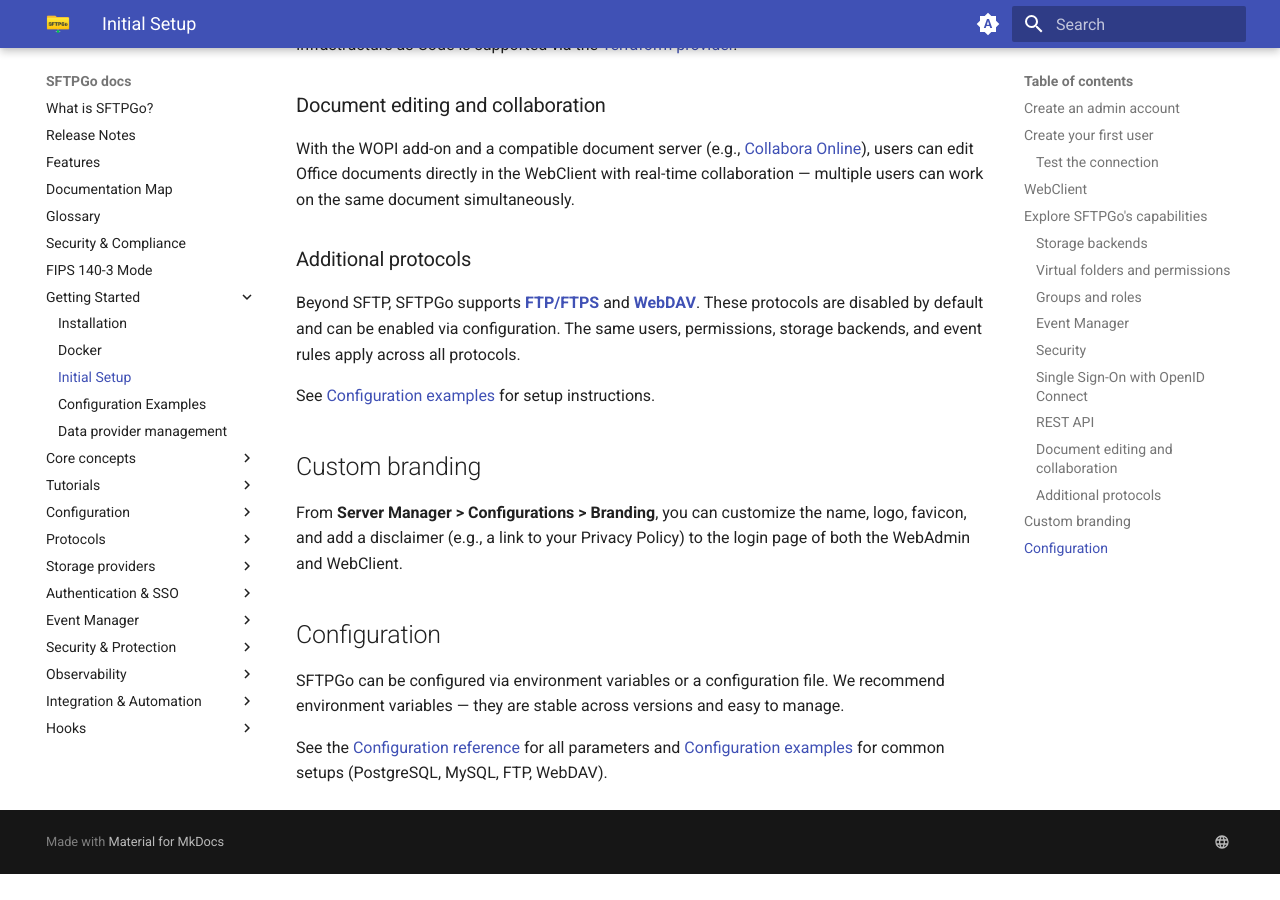
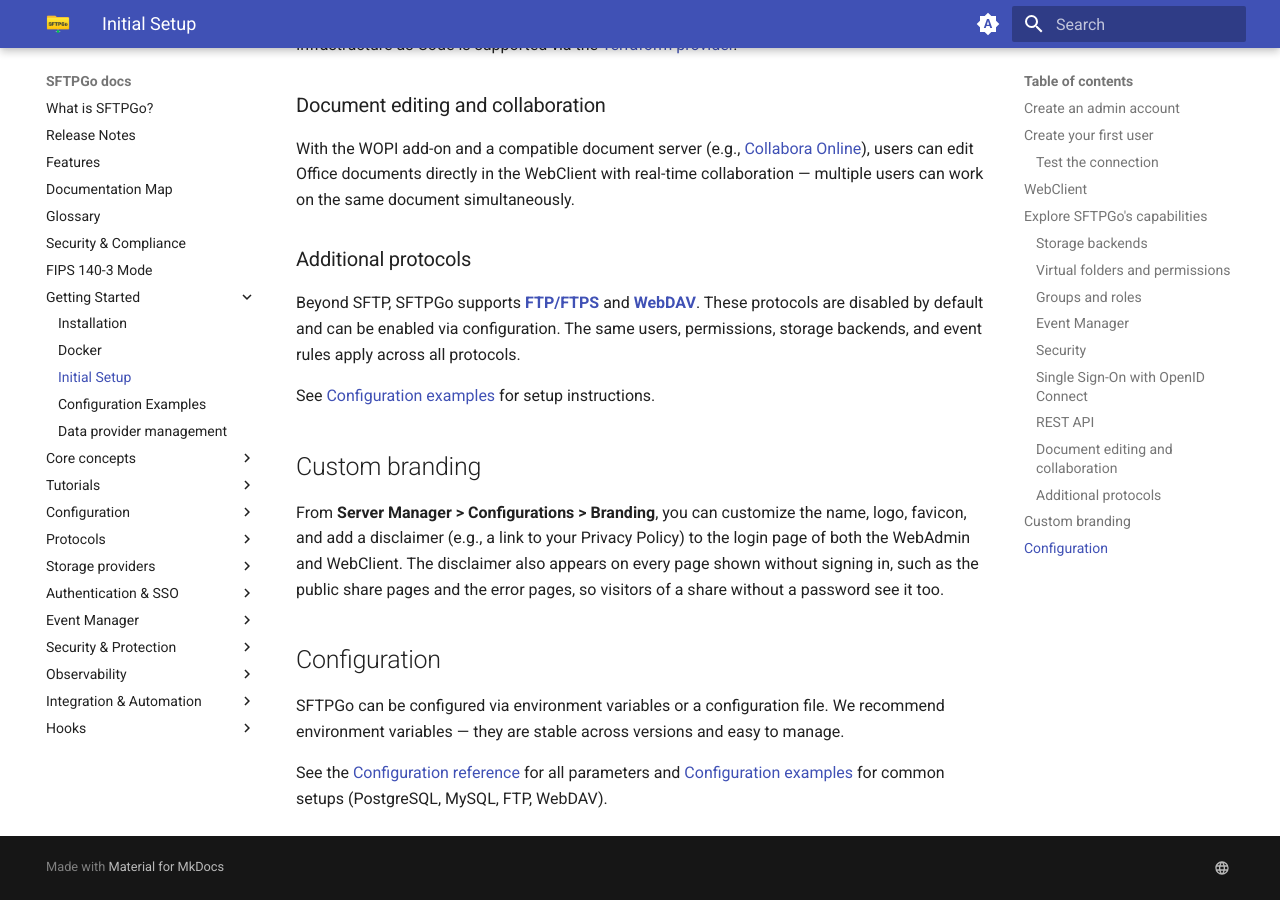
Before and after one commit to sftpgo/docs, an MkDocs documentation site: the page built from docs/initial-configuration.md, in a window 1280 px wide and 900 px high, scrolled down 10869 px. Built offline with MkDocs 1.6.1 and Material for MkDocs 9.7.7, drawn with Linux system fonts in a browser that asks for light colours; emoji names are drawn with the system emoji font; the version menu is left out; before the commit the page ends 11743 px from its top, so only the background shows below that.

Commit message:
branding: document the disclaimer on pages shown without login
Signed-off-by: Nicola Murino <nicola.murino@gmail.com>

```diff
--- a/docs/initial-configuration.md
+++ b/docs/initial-configuration.md
@@ -176,7 +176,7 @@ See [Configuration examples](configuration-examples.md) for setup instructions.
 
 ## Custom branding
 
-From **Server Manager > Configurations > Branding**, you can customize the name, logo, favicon, and add a disclaimer (e.g., a link to your Privacy Policy) to the login page of both the WebAdmin and WebClient.
+From **Server Manager > Configurations > Branding**, you can customize the name, logo, favicon, and add a disclaimer (e.g., a link to your Privacy Policy) to the login page of both the WebAdmin and WebClient. The disclaimer also appears on every page shown without signing in, such as the public share pages and the error pages, so visitors of a share without a password see it too.
 
 ## Configuration
 
```
Also changed, not shown: docs/config-file.md (+1 -1 lines), docs/features.md (+1 -1 lines).
